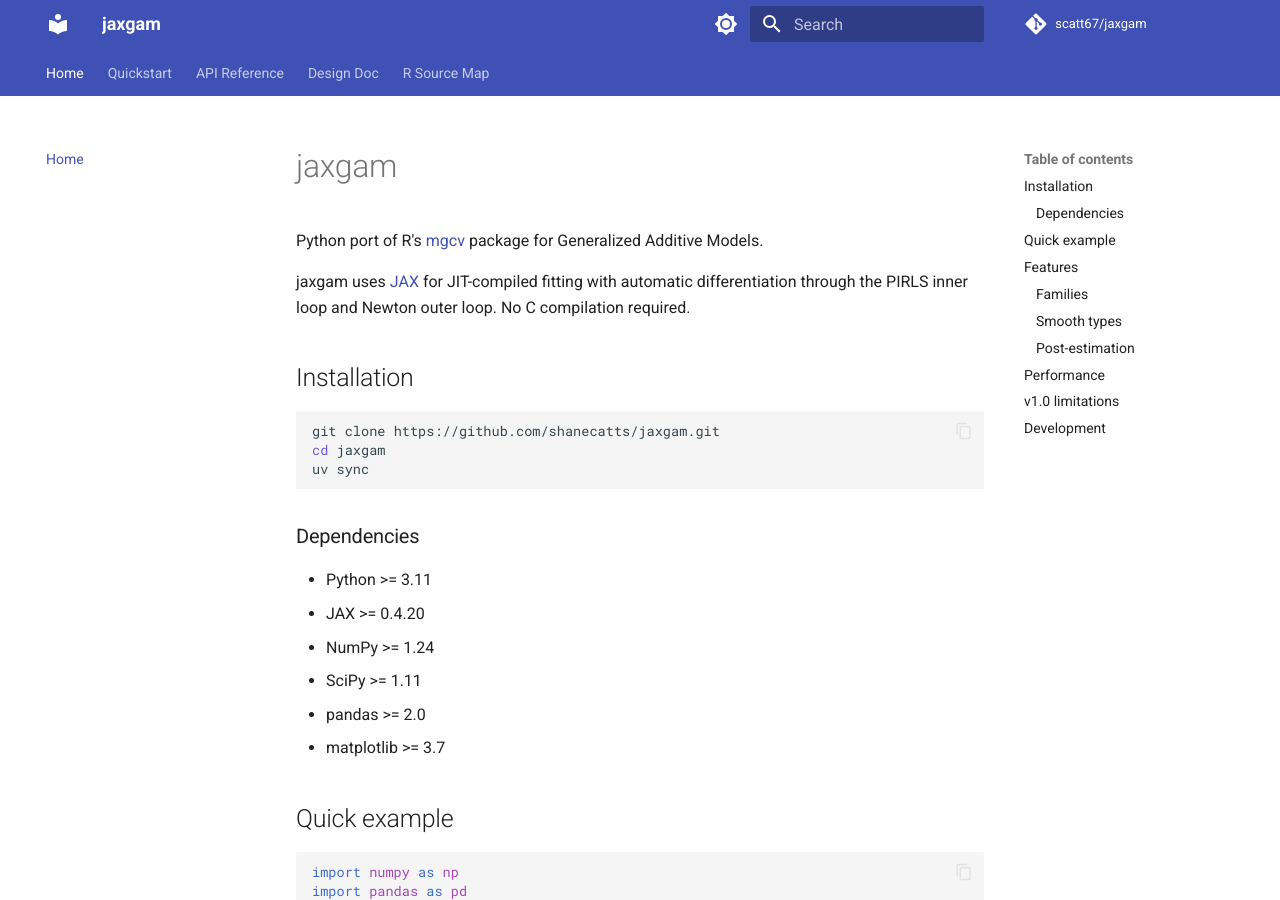
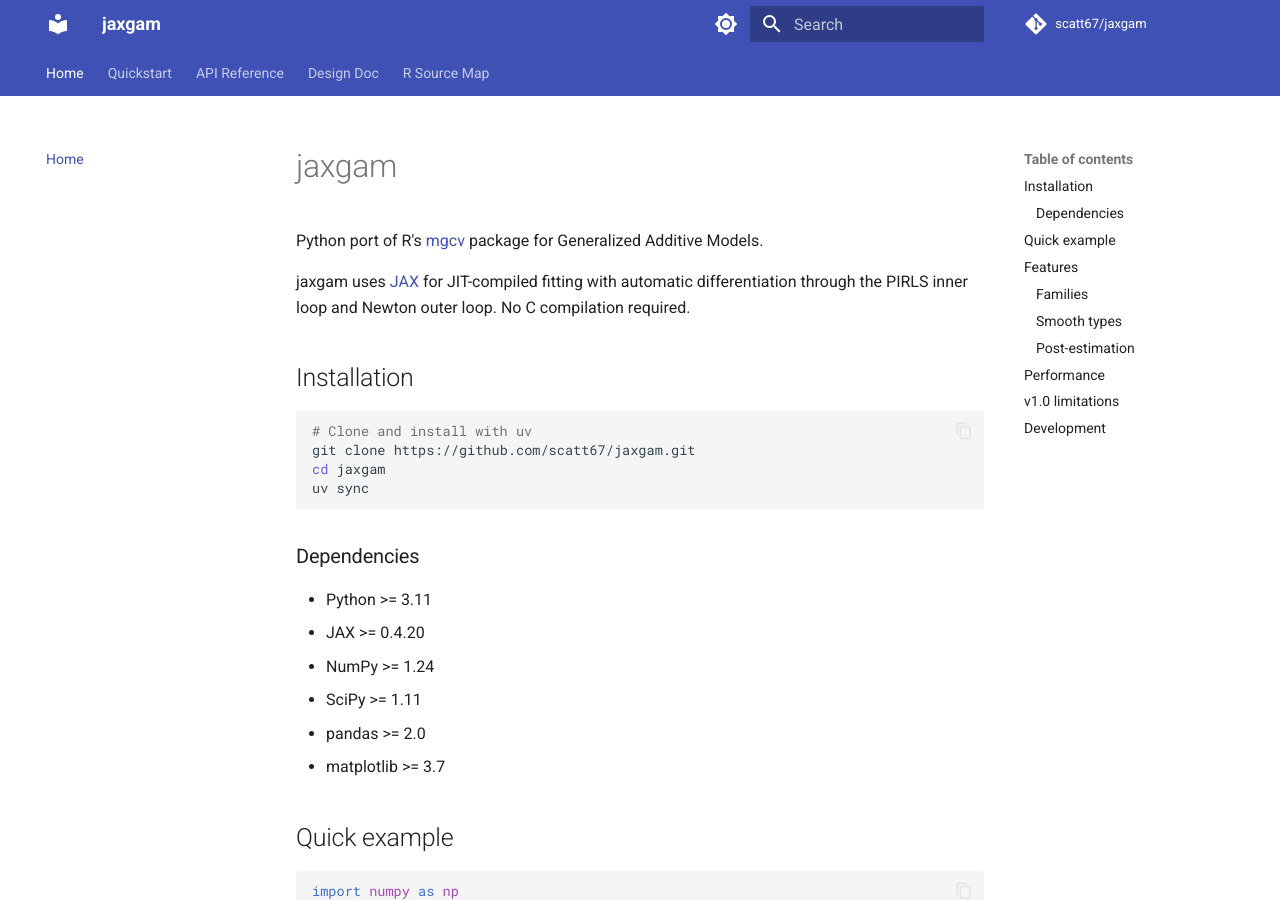
Before and after one commit to scatt67/jaxgam, an MkDocs documentation site: the page built from docs/index.md, in a window 1280 px wide and 900 px high. Built offline with MkDocs 1.6.1 and Material for MkDocs 9.7.7, drawn with Linux system fonts in a browser that asks for light colours; comment, search, counter and statistics services are not loaded.

Commit message:
fix installation docs (#8)

````diff
--- a/docs/index.md
+++ b/docs/index.md
@@ -10,7 +10,8 @@ outer loop. No C compilation required.
 ## Installation
 
 ```bash
-git clone https://github.com/shanecatts/jaxgam.git
+# Clone and install with uv
+git clone https://github.com/scatt67/jaxgam.git
 cd jaxgam
 uv sync
 ```
````
